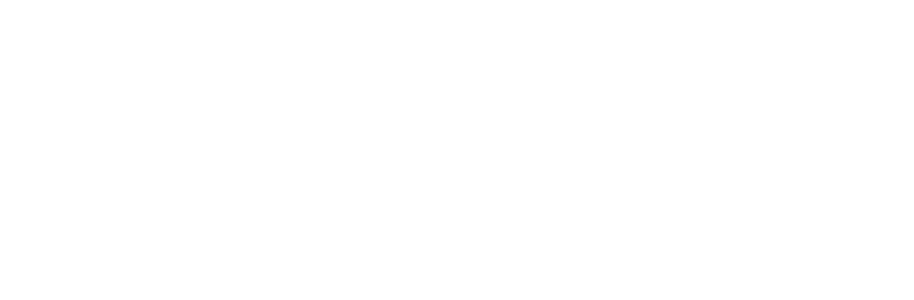
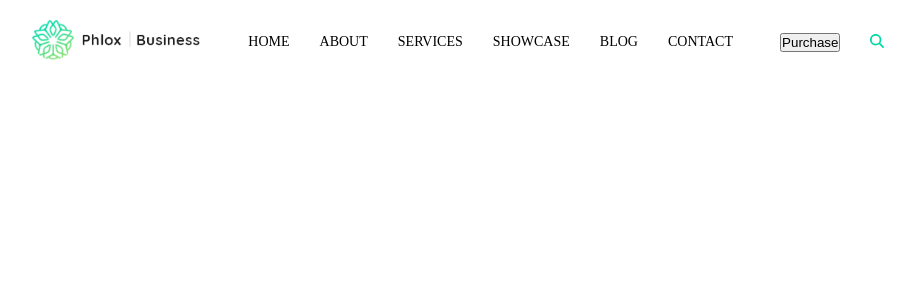
Before and after one commit to S1nghAmandeep/proj-html-vuejs, a Vue app: page / in a window 1280 px wide. Shown: the top 300 px of the page, without its empty margins (182-1096 px from the left). Built offline with nearby package versions, Linux system fonts and the light colour scheme; a web font is replaced by a local one.

Commit message:
done-nav-bar

```diff
--- a/src/components/PageHeader.vue
+++ b/src/components/PageHeader.vue
@@ -5,12 +5,55 @@
 
     data() {
         return {
-
+            navBar: ['Home', 'About', 'Services', 'Showcase', 'Blog', 'Contact']
         };
     }
 }
 </script>
 
-<template></template>
+<template>
+    <header class="container">
+        <nav class="row nav-bar">
+            <div>
+                <img class="nav-logo" src="/cropped-Group-39-2x.png" alt="">
+            </div>
+            <div>
+                <ul class="row nav-items">
+                    <li v-for="item in navBar"><a href="#">{{ item }}</a></li>
+                </ul>
+            </div>
+            <div>
+                <ul class="row nav-items">
+                    <li><button class="button">Purchase</button></li>
+                    <li class="search-icon"><font-awesome-icon icon="fa-solid fa-magnifying-glass" /></li>
+                </ul>
+            </div>
+        </nav>
+    </header>
+</template>
 
-<style lang="scss" scoped></style>
+<style lang="scss" scoped>
+@use '../styles/parstials/variables' as*;
+
+.nav-bar {
+    padding: 20px 0;
+    align-items: center;
+    justify-content: space-around;
+}
+
+.nav-logo {
+    height: 40px;
+}
+
+.nav-items {
+    display: flex;
+    gap: 30px;
+    align-items: center;
+    text-transform: uppercase;
+    font-size: 14px;
+}
+
+.search-icon {
+    color: $bg-green;
+}
+</style>
```
